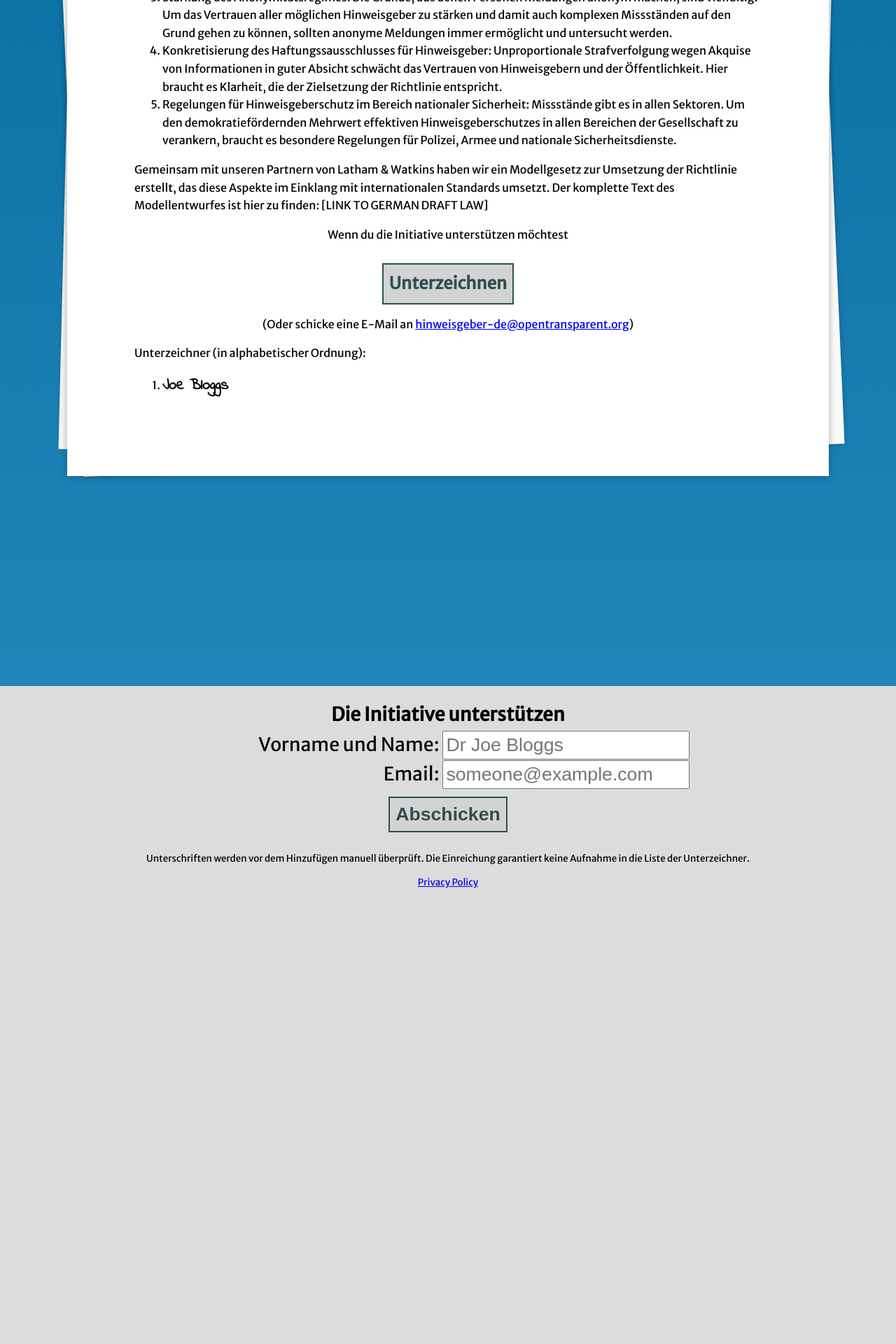
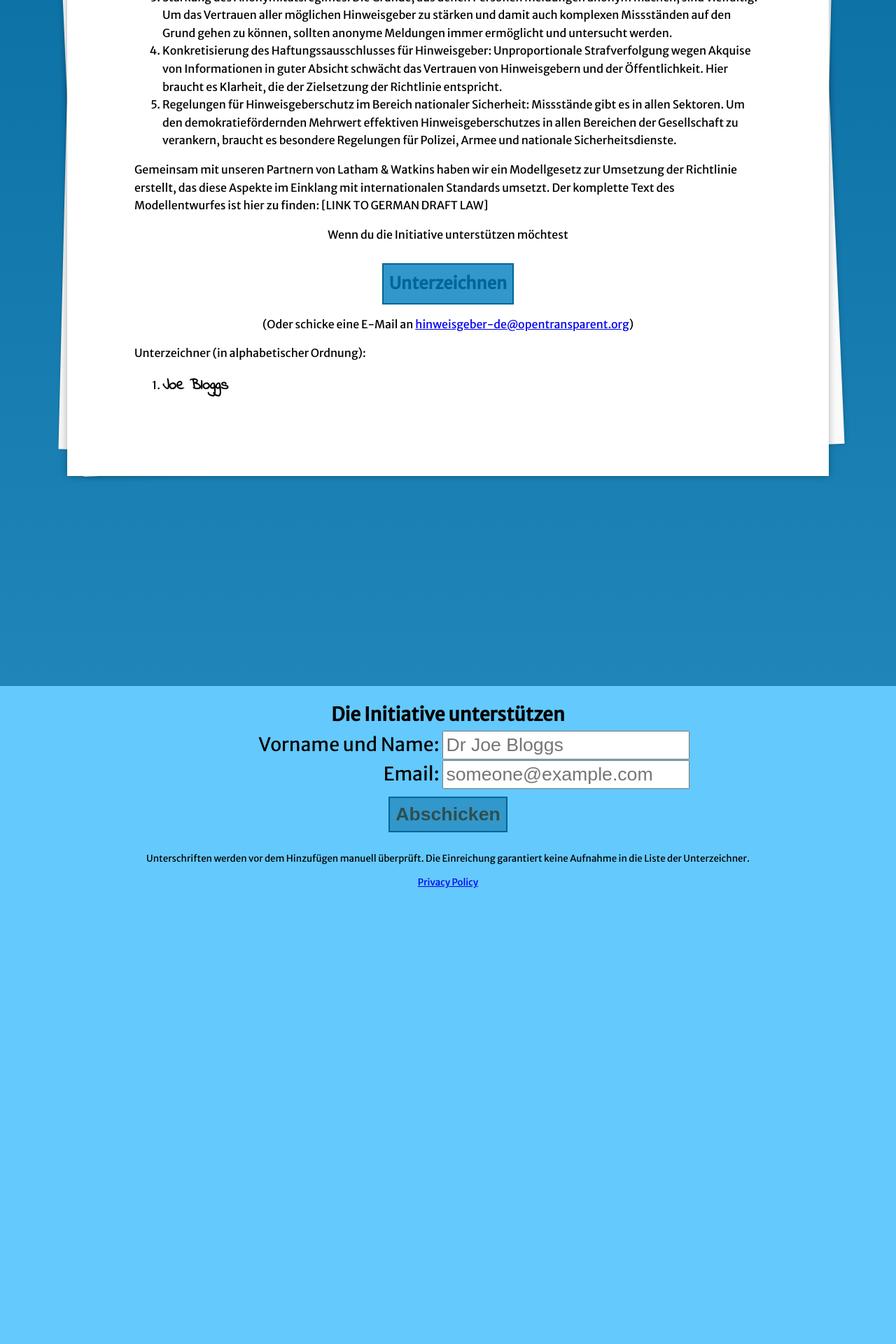
Before and after one commit to opentransparent/hinweisgeber-de, a Jekyll site: the page built from index.html, in a window 1280 px wide. Shown: the part 676-2596 px from the top of the page at 70% size. Built offline with Jekyll 4.4.1, drawn with Linux system fonts in a browser that asks for light colours.

Commit message:
Updated colours

```diff
--- a/css/main.css
+++ b/css/main.css
@@ -100,8 +100,8 @@ body {
 
 .signon>a {
   text-decoration: none;
-  background-color: lightgray;
-  color: darkslategray;
+  background-color: rgb(50, 151, 203);
+  color: rgb(0, 101, 153);
   font-size: 18pt;
   font-weight: bold;
   padding: 8px;
@@ -109,7 +109,7 @@ body {
   display: inline-block;
   border-style: solid;
   border-width: 2px;
-  border-color: darkslategray;
+  border-color: rgb(0, 101, 153);
 }
 
 .signon>a:hover {
@@ -126,7 +126,7 @@ body {
 #signonform {
   height: 100vh;
   margin-top: 300px;
-  background-color: gainsboro;
+  background-color: rgb(100, 201, 253);
   padding: 20px;
   font-size: 20pt;
 }
@@ -153,20 +153,20 @@ body {
 }
 
 #signonform .button {
-  background-color: lightgray;
+  background-color: rgb(50, 151, 203);
   color: darkslategray;
   font-size: 20pt;
   font-weight: bold;
   padding: 8px;
   border-style: solid;
   border-width: 2px;
-  border-color: darkslategray;
+  border-color: rgb(0, 101, 153);
 }
 
 #signonform .button:hover {
   box-shadow: 0 5px 15px rgba(0, 0, 0, 0.3);
   color: lightgray;
-  background-color: slategray;
+  background-color: rgb(0, 101, 153);
 }
 
 #signonform .title {
```
